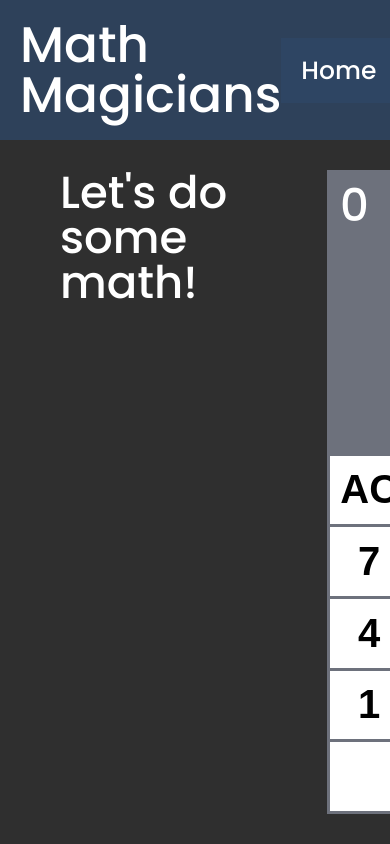
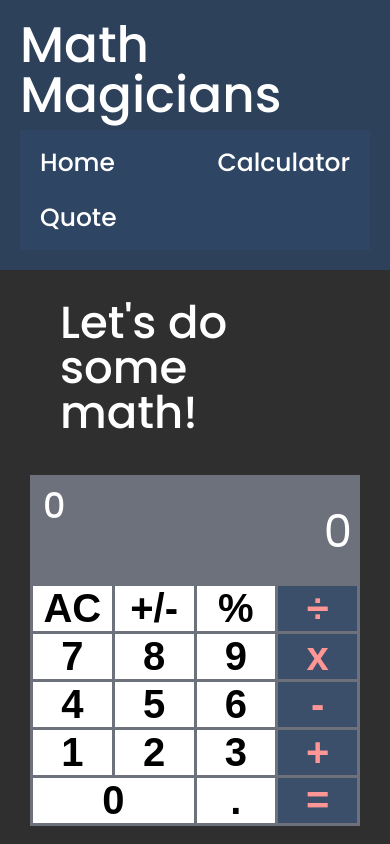
Before and after one commit to JohnFTitor/math_magicians, a React (Create React App) app: page /calculator in a window 390 px wide. Built offline with nearby package versions, Linux system fonts and the light colour scheme.

Commit message:
Add media queries to make the site responsive

```diff
--- a/src/styles/app.css
+++ b/src/styles/app.css
@@ -39,10 +39,12 @@ main {
   padding: 20px;
   background-color: rgba(47, 71, 102, 0.8);
   color: white;
+  flex-wrap: wrap;
 }
 
 .nav-child {
   gap: 3rem;
+  margin-top: 10px;
 }
 
 .nav-child a,
--- a/src/styles/calculator.css
+++ b/src/styles/calculator.css
@@ -3,12 +3,14 @@
   grid-template-rows: auto 1fr;
   border: 3px solid rgb(109, 113, 124);
   width: 100%;
+  height: 100%;
   max-width: 1200px;
 }
 
 .calculator-container p {
   width: 100%;
   padding: 60px 5px;
+  margin: 0;
   text-align: right;
   color: white;
   font-size: 5.5rem;
@@ -62,3 +64,18 @@
 .zero-button {
   grid-column: span 2;
 }
+
+@media screen and (max-width: 600px) {
+  .calculator-container {
+    height: auto;
+  }
+
+  .calculator-container p {
+    padding: 20px 5px;
+    font-size: 4.5rem;
+  }
+
+  .calculator-container span {
+    font-size: 3.5rem;
+  }
+}
--- a/src/styles/calculatorPage.css
+++ b/src/styles/calculatorPage.css
@@ -11,4 +11,12 @@ h1 {
   font-weight: 500;
   padding: 0 30px;
   color: rgb(255, 255, 255);
+  margin-bottom: 40px;
 }
+
+@media screen and (max-width: 1000px) {
+  .calculator-parent {
+    flex-direction: column;
+    justify-content: flex-start;
+  }
+}
--- a/src/styles/index.css
+++ b/src/styles/index.css
@@ -24,6 +24,7 @@ p {
 
 .quote-container p {
   margin: 10px 0;
+  text-align: center;
 }
 
 .author {
```
